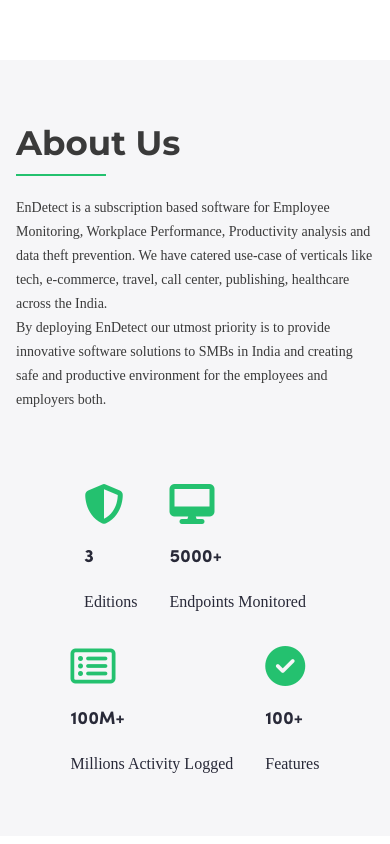
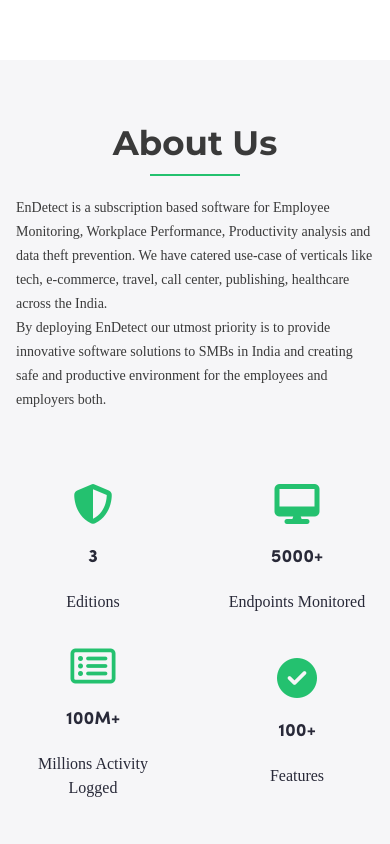
Before and after one commit to endyjay/endetect-nextJs, a Next.js app: page / in a window 390 px wide. Shown: the part 6840-7684 px from the top of the page. Built offline with nearby package versions, Linux system fonts and the light colour scheme; a web font is replaced by a local one.

Commit message:
fix: aboutStats Ui

```diff
--- a/src/components/landing/AboutStatsSection.tsx
+++ b/src/components/landing/AboutStatsSection.tsx
@@ -8,7 +8,7 @@
 
 const CounterItem: React.FC<CounterProps> = ({ iconClass, value, label }) => {
   return (
-    <div className="flex flex-col gap-[20px] items-start  ">
+    <div className="flex w-full max-w-[208px] justify-center text-center  flex-col gap-[20px] items-center  ">
       <div className=" text-[#24C16F] ">
         <i className={`${iconClass}  text-[40px] sm:text-[50px]`}></i>
       </div>
@@ -42,12 +42,12 @@
     <section className="py-[60px] px-4 sm:px-8 md:px-[80px] bg-[#F6F6F8]">
       <div className="flex flex-col container lg:flex-row justify-between items-center gap-10 lg:gap-0">
         {/* Column 1: About Us */}
-        <div className="w-full lg:w-1/2 flex flex-col gap-[20px] mb-8 lg:mb-0">
+        <div className="w-full  lg:max-w-[547px] w-full flex flex-col gap-[20px] mb-8 lg:mb-0">
           <div>
-            <h1 className="text-2xl mb-1.5 sm:text-3xl md:text-[39px] font-bold text-[#3A3A3A] leading-tight md:leading-[55px]">
+            <h1 className="text-2xl text-center lg:text-left  mb-1.5 sm:text-3xl md:text-[39px] font-bold text-[#3A3A3A] leading-tight md:leading-[55px]">
               About Us
             </h1>
-            <div className="w-[90px] sm:w-[133px] border border-[#24C16F]"></div>
+            <div className="w-[90px] lg:float-left mx-auto sm:w-[133px] border border-[#24C16F]"></div>
           </div>
           <div className="
 font-['Sofia_Pro']">
@@ -67,12 +67,12 @@
         </div>
 
         {/* Column 2 & 3: Stats (Combined into 2 columns of stats) */}
-        <div className="w-full lg:w-1/2 flex flex-col sm:flex-row gap-8 lg:gap-[50px] lg:justify-end items-center">
-          <div className="flex flex-row sm:flex-col gap-8 lg:gap-[50px]">
+        <div className="w-full lg:max-w-[466px] justify-center  flex flex-col sm:flex-row gap-8 lg:gap-[50px] lg:justify-end items-center">
+          <div className="flex sm:flex-col  w-full justify-center items-center gap-[50px]">
             <CounterItem {...stats[0]} />
             <CounterItem {...stats[1]} />
           </div>
-          <div className="flex flex-row sm:flex-col gap-8 lg:gap-[50px]">
+          <div className="flex sm:flex-col  w-full justify-center items-center gap-[50px]">
             <CounterItem {...stats[2]} />
             <CounterItem {...stats[3]} />
           </div>
```
